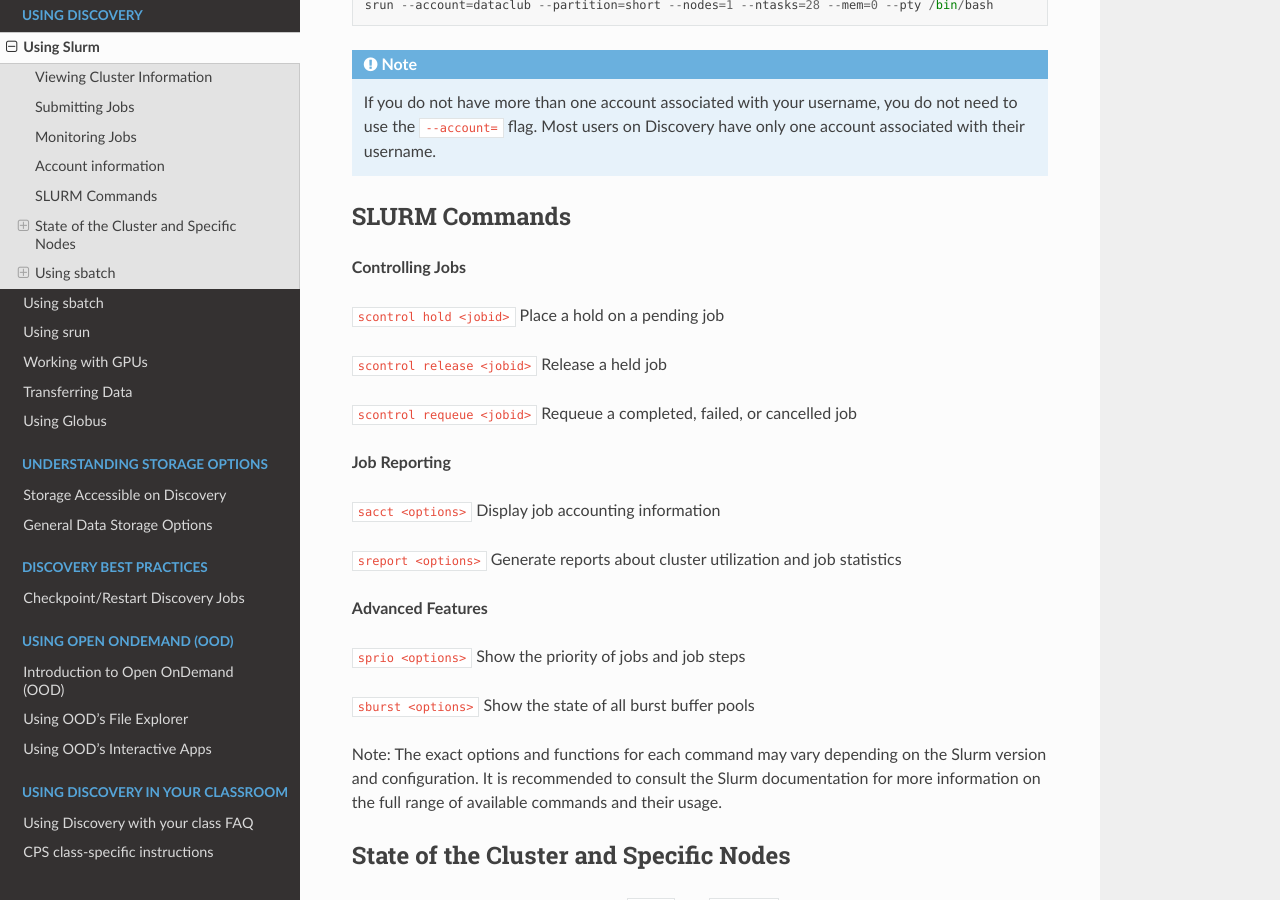
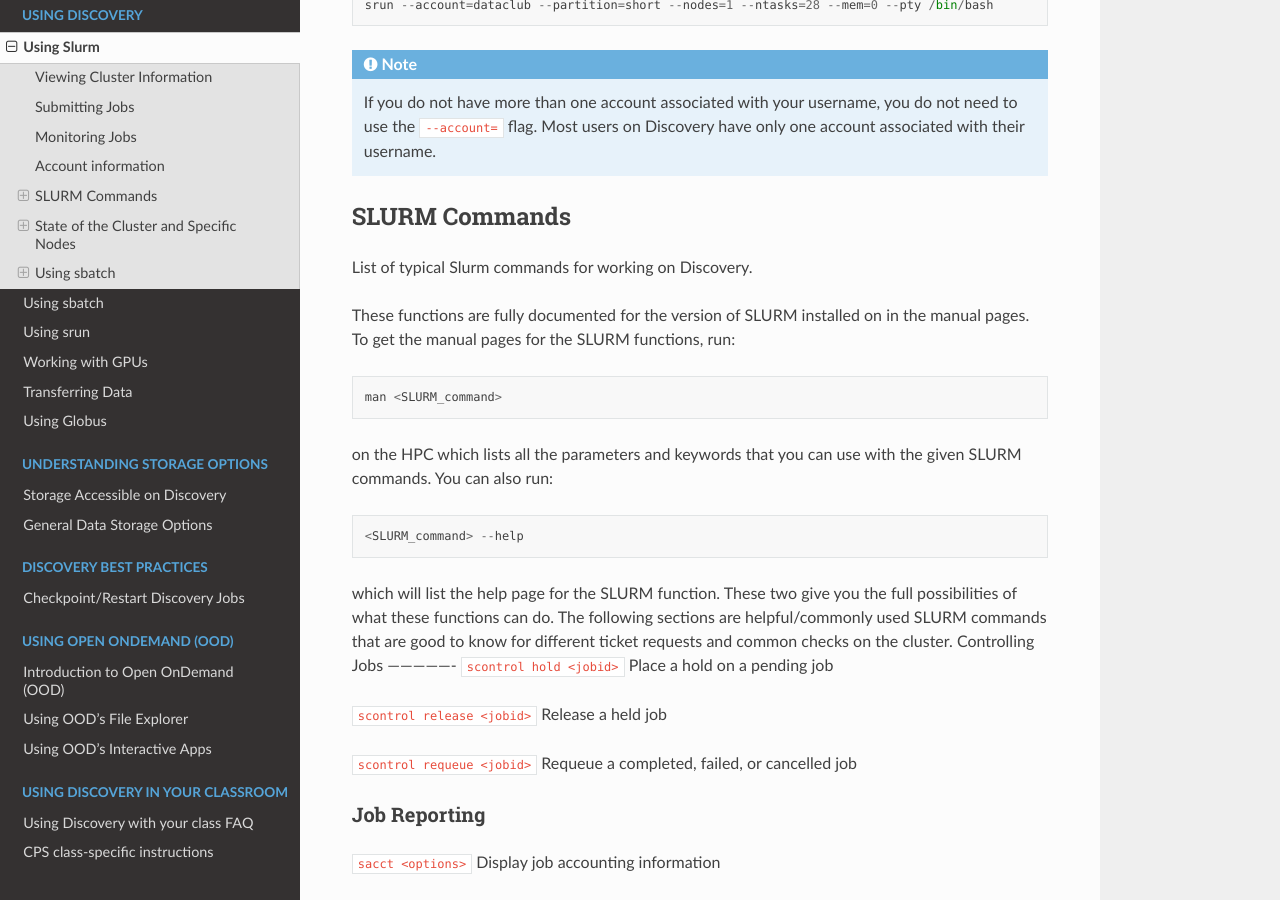
Before and after one commit to northeastern-rc/rc-public-documentation, a Sphinx documentation site: the page built from docs/source/using-discovery/usingslurm.rst, in a window 1280 px wide and 900 px high, scrolled down 2205 px. Built offline with Sphinx 7.4.7 and the Read the Docs theme 2.0.0, drawn with Linux system fonts in a browser that asks for light colours.

```diff
--- a/docs/source/using-discovery/usingslurm.rst
+++ b/docs/source/using-discovery/usingslurm.rst
@@ -97,22 +97,31 @@
 
 SLURM Commands
 ==============
-**Controlling Jobs**
+List of typical Slurm commands for working on Discovery.
 
+These functions are fully documented for the version of SLURM installed on in the manual pages. To get the manual pages for the SLURM functions, run::
+
+   man <SLURM_command>
+on the HPC which lists all the parameters and keywords that you can use with the given SLURM commands. You can also run::
+
+   <SLURM_command> --help
+which will list the help page for the SLURM function. These two give you the full possibilities of what these functions can do. The following sections are helpful/commonly used SLURM commands that are good to know for different ticket requests and common checks on the cluster.
+Controlling Jobs
+----------------
 ``scontrol hold <jobid>`` Place a hold on a pending job
 
 ``scontrol release <jobid>`` Release a held job
 
 ``scontrol requeue <jobid>`` Requeue a completed, failed, or cancelled job
 
-**Job Reporting**
-
+Job Reporting
+-------------
 ``sacct <options>`` Display job accounting information
 
 ``sreport <options>`` Generate reports about cluster utilization and job statistics
 
-**Advanced Features**
-
+Advanced Features
+------------------
 ``sprio <options>`` Show the priority of jobs and job steps
 
 ``sburst <options>`` Show the state of all burst buffer pools
```
